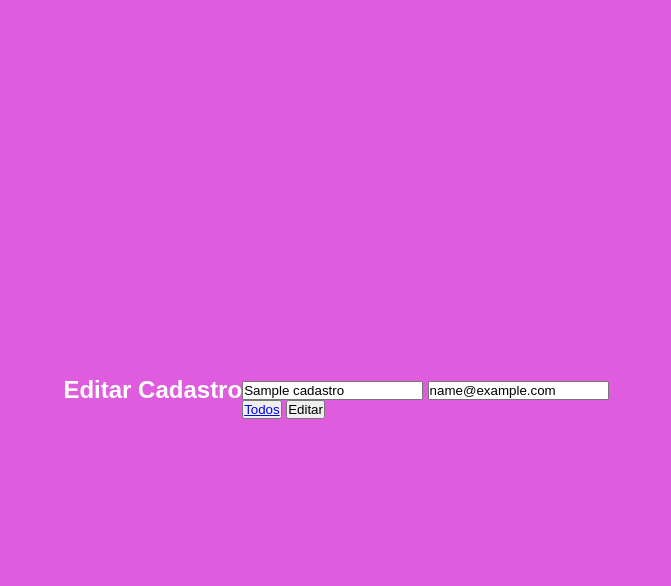
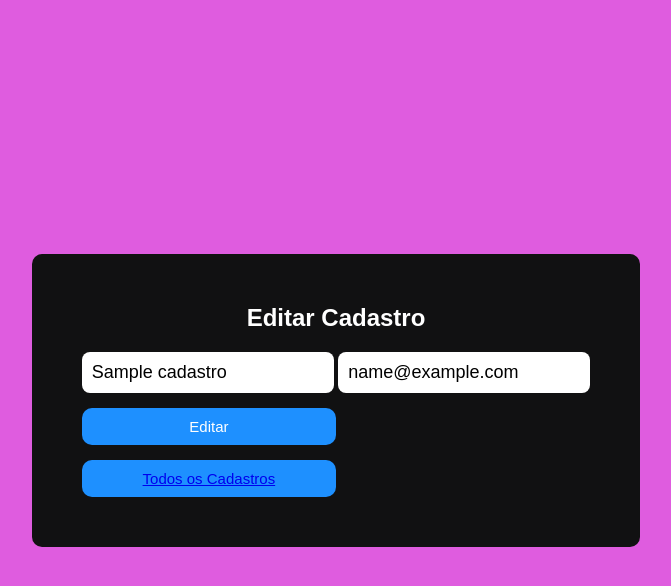
Before and after one commit to Gabriel-Dias-Alves/Pseudo-PI, a Node server app: template views/edit.ejs in a window 1280 px wide. Shown: the top 586 px of the page, without its empty margins (304-975 px from the left). Run offline with Node 20, Linux system fonts and the light colour scheme; the template is opened without the code that fills it: most values are stand-ins (such as "Sample title", 1, 10 or a date in 2020); some libraries are stand-ins or nearby versions.

Commit message:
ajuste do editar e acrecimos do css

```diff
--- a/public/style.css
+++ b/public/style.css
@@ -24,16 +24,14 @@ body {
     background-color: rgb(17, 17, 18);
 }
 .container input{
-    display: flex;
-    font-size: large;
-    flex-direction: column;
-    gap: 10px;
-    align-items: center;
+    font-size:large;
+    border-radius: 8px;
+    padding: 10px;
     border: none;
     outline:none;
 }
 .container button {
-    margin-top: 20px;
+    margin-top: 15px;
     width:50%;
     border-radius: 10px;
     padding: 10px;
@@ -110,7 +108,17 @@ td {
     padding: 14px 15px;
     border-bottom: 1px solid #e5e7eb;
     color: #374151;
+    font-family: Arial, sans-serif;
+
 }
+tr {
+    padding: 14px 15px;
+    border-bottom: 1px solid #e5e7eb;
+    color: #374151;
+    font-family: Arial, sans-serif;
+}
+
+
 tbody tr:nth-child(even) {
     background-color: #f8fafc;
 }
--- a/server.js
+++ b/server.js
@@ -59,6 +59,7 @@ iniciar().catch(function(erro){
 
 api.get("/edit/:id", async (req, res)=>{
     const registro = await collection.find({_id: new ObjectId(req.params.id)}).toArray()
+    res.render("edit.ejs", {cadastro: registro})
 })
 
 
--- a/views/edit.ejs
+++ b/views/edit.ejs
@@ -8,17 +8,17 @@
     </head>
 
     <body>
+        <div class="container">
         <h2>Editar Cadastro</h2>
         <% cadastro.forEach(function(details) { %>
             <form action="/edit/<%= details._id %>" method="POST">
                 <input type="text" value="<%= details.nomeCompleto %>" name="nomeCompleto">
                 <input type="e-mail" value="<%= details.email %>" name="email">
                 <br/>
-                <button>
-                    <a href="/show">Todos</a>
-                </button>
                 <button type="submit">Editar</button>
+                <button><a href="/show">Todos os Cadastros</a></button>
             </form>
+        </div>
         <% }) %>
     </body>
 
```
